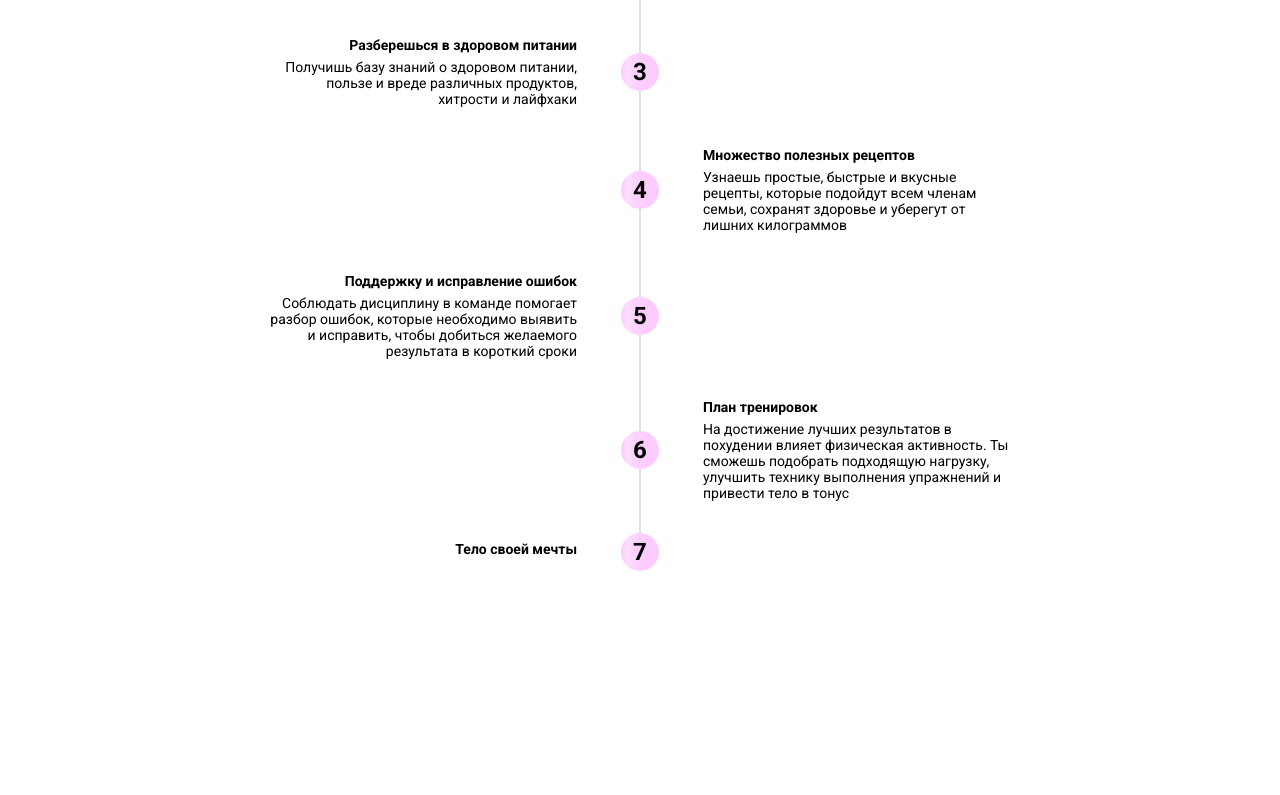
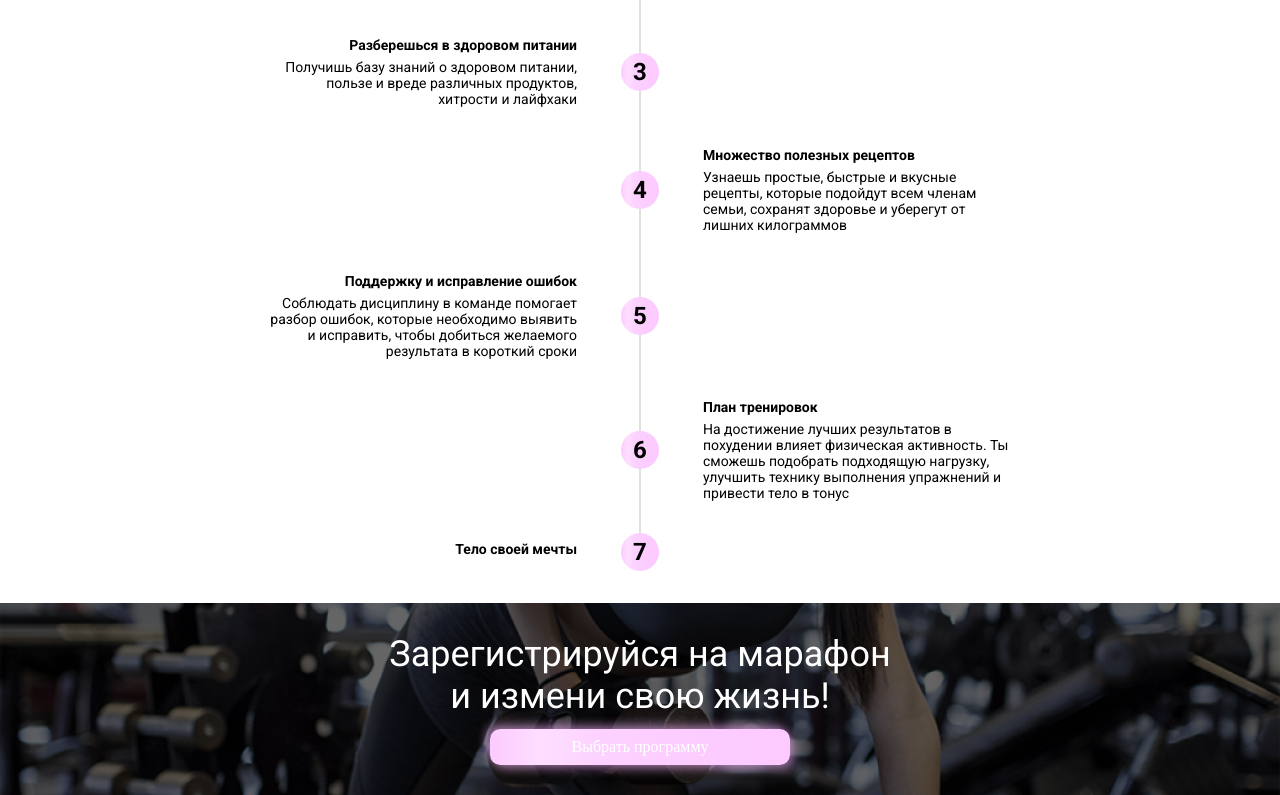
Before and after one commit to yevstrikha/light-weight, a plain HTML site: page index.html in a window 1280 px wide. Shown: the part 1016-1811 px from the top of the page. Before the commit the page ends 1619 px from the top, so only its background shows below. Drawn offline with Linux system fonts and the light colour scheme.

Commit message:
add registration

```diff
--- a/css/style.scss
+++ b/css/style.scss
@@ -78,12 +78,17 @@ header {
     padding: 8px 17px;
     color: white;
     margin-left: 65px;
+    transition: 0.3s;
+
+    &:hover {
+      color: black;
+    }
   }
 }
 
 //M A I N//
 .main {
-  background: url(../images/main_banner.png) no-repeat;
+  background: url(../images/main_banner.jpg) no-repeat;
   background-size: cover;
   padding-top: 60px;
   padding-bottom: 160px;
@@ -99,29 +104,35 @@ header {
     top: 33px;
     left: 0;
   }
-  .polygon_2{
+
+  .polygon_2 {
     left: 165px;
     bottom: 310px;
     transform: rotate(79deg);
   }
-  .polygon_3{
+
+  .polygon_3 {
     left: 550px;
     bottom: 333px;
     transform: scale(0.55);
   }
-  .polygon_4{
+
+  .polygon_4 {
     right: 70px;
     top: 90px;
     transform: rotate(316deg);
-    img{
+
+    img {
       transform: scale(0.55);
     }
   }
-  .polygon_5{
+
+  .polygon_5 {
     right: 325px;
     bottom: 90px;
     transform: rotate(28deg);
-    img{
+
+    img {
       transform: scale(1.1);
     }
   }
@@ -143,13 +154,21 @@ header {
     box-shadow: -4px -4px 10px rgba(251, 182, 255, 0.5), 4px 4px 10px rgba(251, 182, 255, 0.5);
     border-radius: 10px;
     padding: 9px 15px;
-    color: white;
     margin-bottom: 40px;
     position: relative;
     max-width: 300px;
     width: 100%;
     text-align: center;
     cursor: pointer;
+    transition: 0.3s;
+
+    a {
+      color: white;
+    }
+
+    &:hover a {
+      color: black;
+    }
 
     .flower {
       position: absolute;
@@ -176,7 +195,8 @@ header {
     margin-left: 19px;
     max-width: 50%;
     padding-bottom: 88px;
-        &:last-of-type {
+
+    &:last-of-type {
       font-style: normal;
       font-weight: 700;
       font-size: 14px;
@@ -290,3 +310,53 @@ header {
     }
   }
 }
+
+
+//R E G I S T R A T I O N//
+.registration {
+  background: url(../images/reg_backgroung.jpg) no-repeat;
+  background-size: cover;
+  padding: 30px 0;
+  position: relative;
+
+  .reg_cover {
+    position: absolute;
+    left: 0;
+    top: 0;
+    width: 100%;
+    height: 100%;
+    background-color: #000000;
+    opacity: 60%;
+  }
+
+  .container {
+    position: inherit;
+    z-index: 2;
+text-align: center;
+    h2 {
+      max-width: 520px;
+      margin: auto;
+      text-align: center;
+    }
+
+    a {
+      background: linear-gradient(90deg, #FCCAFF 0%, #FDDEFF 17.19%, #FCD1FF 37.5%, #FCCBFF 76.04%, #FCCAFF 100%);
+      box-shadow: -4px -4px 10px rgba(251, 182, 255, 0.5), 4px 4px 10px rgba(251, 182, 255, 0.5);
+      border-radius: 10px;
+      padding: 9px 15px;
+      position: relative;
+      max-width: 300px;
+      width: 100%;
+      text-align: center;
+      cursor: pointer;
+      color: white;
+      transition: 0.3s;
+      margin-top: 12px;
+      &:hover {
+        color: black;
+
+      }
+
+    }
+  }
+}
--- a/index.html
+++ b/index.html
@@ -46,7 +46,7 @@
 
     </div>
 </header>
-<div class="main">
+<section class="main">
     <div class="polygon polygon_3">
         <img src="images/polygon.png" alt="">
     </div>
@@ -82,8 +82,8 @@
         </p>
         <p>с любовью к себе раз и навсегда измени свою жизнь к лучшему</p>
     </div>
-</div>
-<div class="online_program">
+</section>
+<section class="online_program">
     <div class="container">
         <h3>
             Что ты получишь, учавствуя в онлайн программе похудения?
@@ -174,7 +174,15 @@
             </div>
         </div>
     </div>
-</div>
+</section>
+<section class="registration">
+    <div class="reg_cover"></div>
+    <div class="container">
+<h2>Зарегистрируйся на марафон
+    и измени свою жизнь!</h2>
+        <a href="#" class="btn">Выбрать программу</a>
+    </div>
+</section>
 </body>
 <script src="https://kit.fontawesome.com/973f964fd1.js" crossorigin="anonymous"></script>
 </html>
```
Also changed, not shown: css/style.css, images/main_banner.jpg (added), images/main_banner.png (deleted), images/reg_backgroung.jpg (added), 1 other file.
